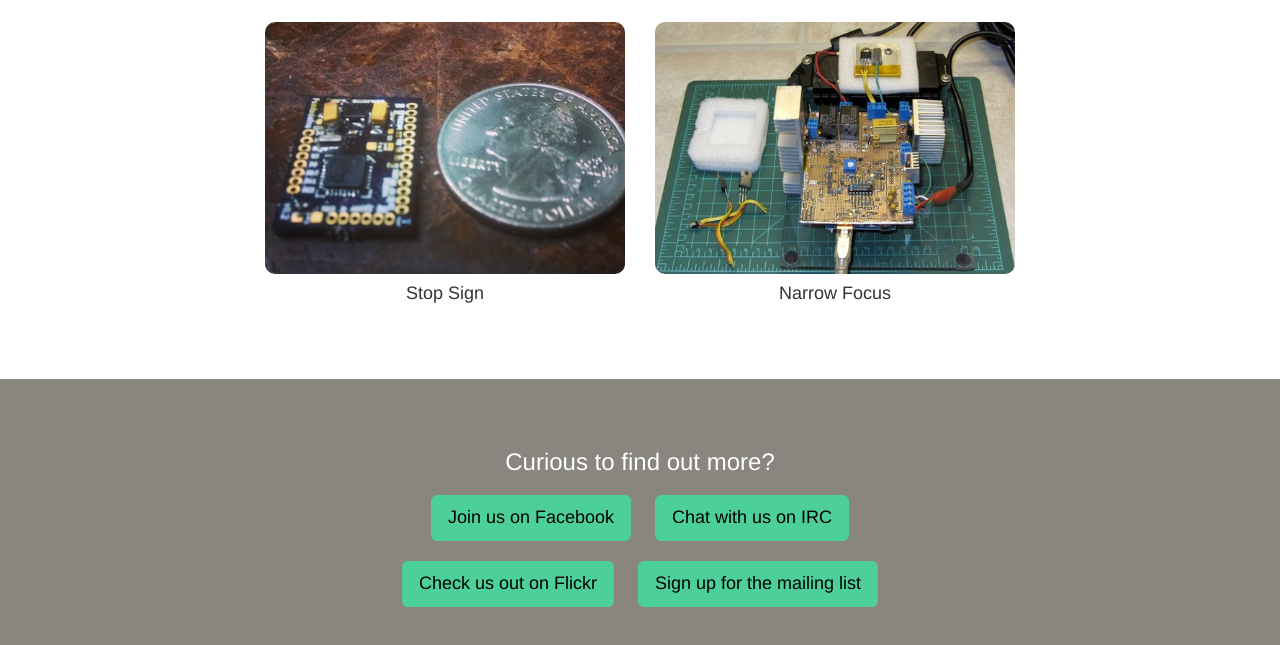
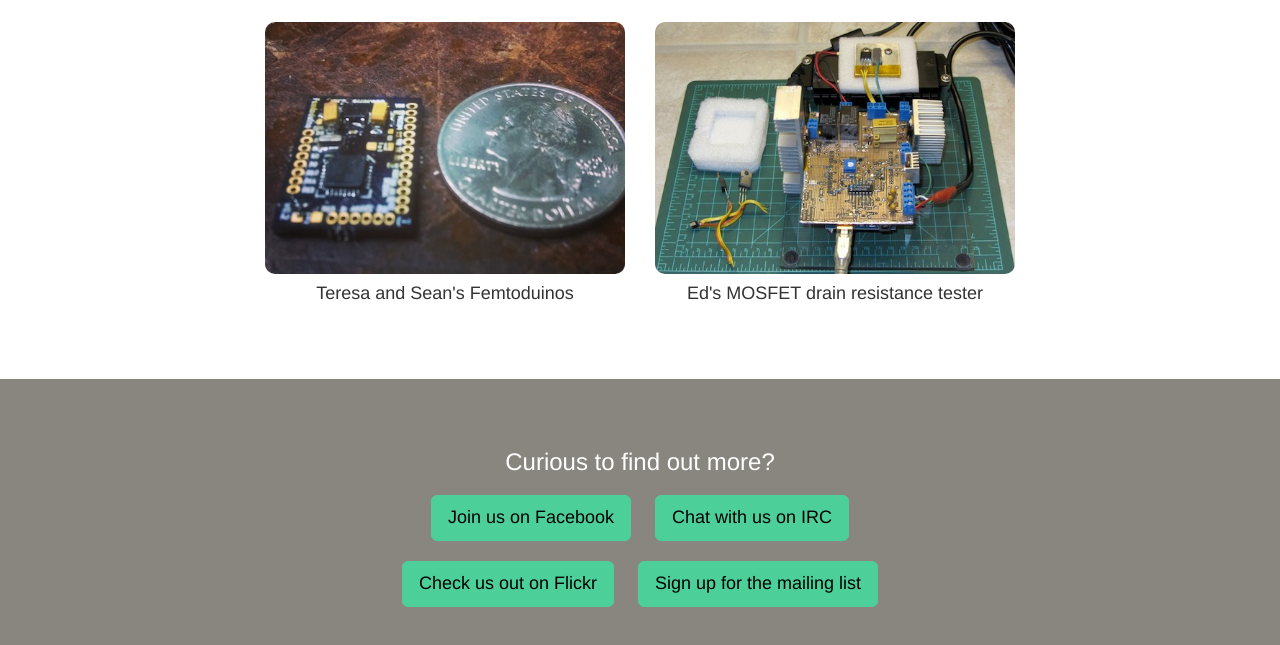
Before and after one commit to kitschysynq/sqwr-web, a plain HTML site: page index.html in a window 1280 px wide. Shown: the part 3034-3679 px from the top of the page. Drawn offline with Linux system fonts and the light colour scheme; some packages are replaced by stand-ins of ours; a web font is replaced by a local one.

Commit message:
Fix project names

```diff
--- a/index.html
+++ b/index.html
@@ -144,13 +144,13 @@
           <div class="col-md-4 col-md-offset-2 text-center">
             <div class="projects-item">
               <a href="#"><img class="img-projects img-responsive" src="img/project-003.jpg"></a>
-              <h4>Stop Sign</h4>
+              <h4>Teresa and Sean's Femtoduinos</h4>
             </div>
           </div>
           <div class="col-md-4 text-center">
             <div class="projects-item">
               <a href="#"><img class="img-projects img-responsive" src="img/project-004.jpg"></a>
-              <h4>Narrow Focus</h4>
+              <h4>Ed's MOSFET drain resistance tester</h4>
             </div>
           </div>
         </div>
```
